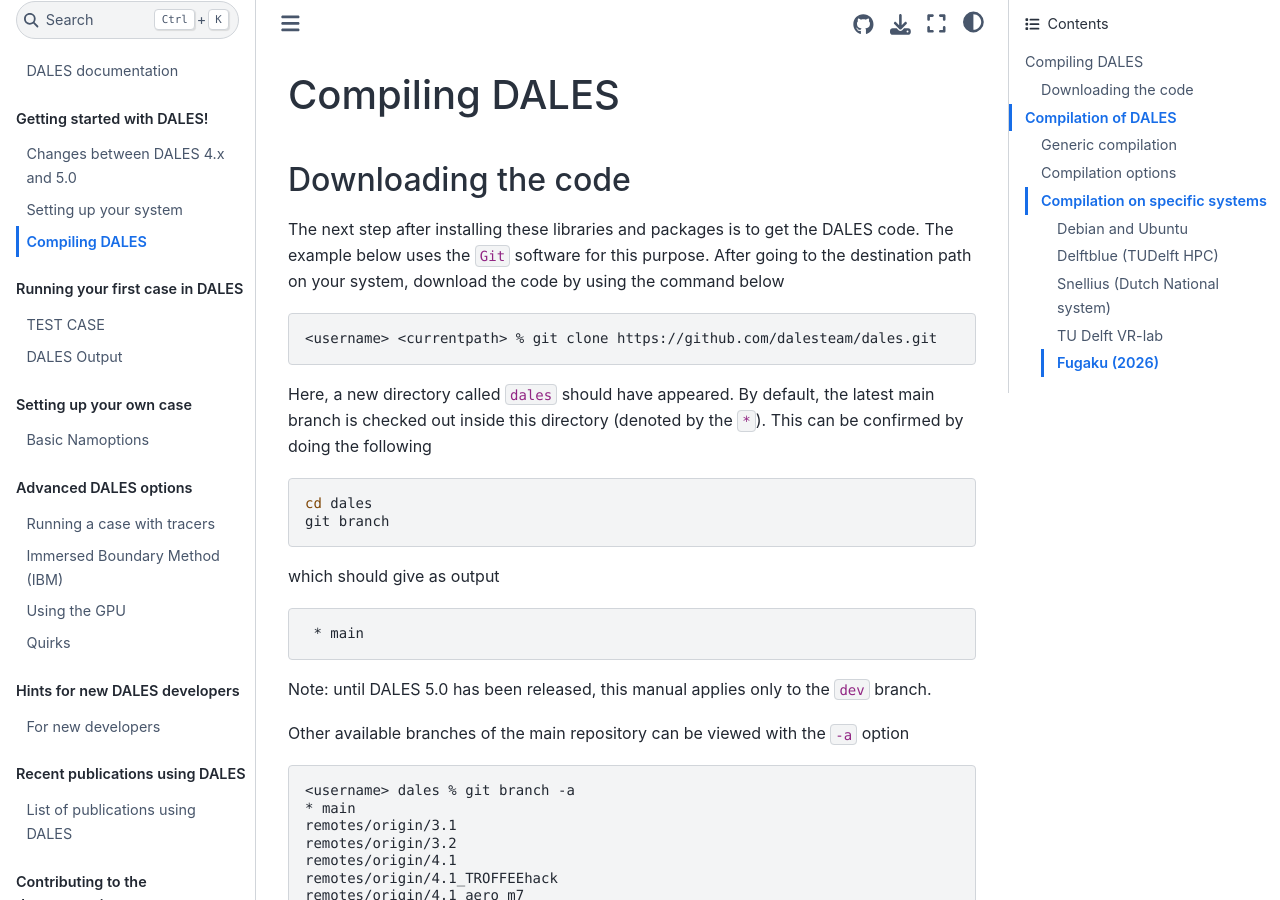
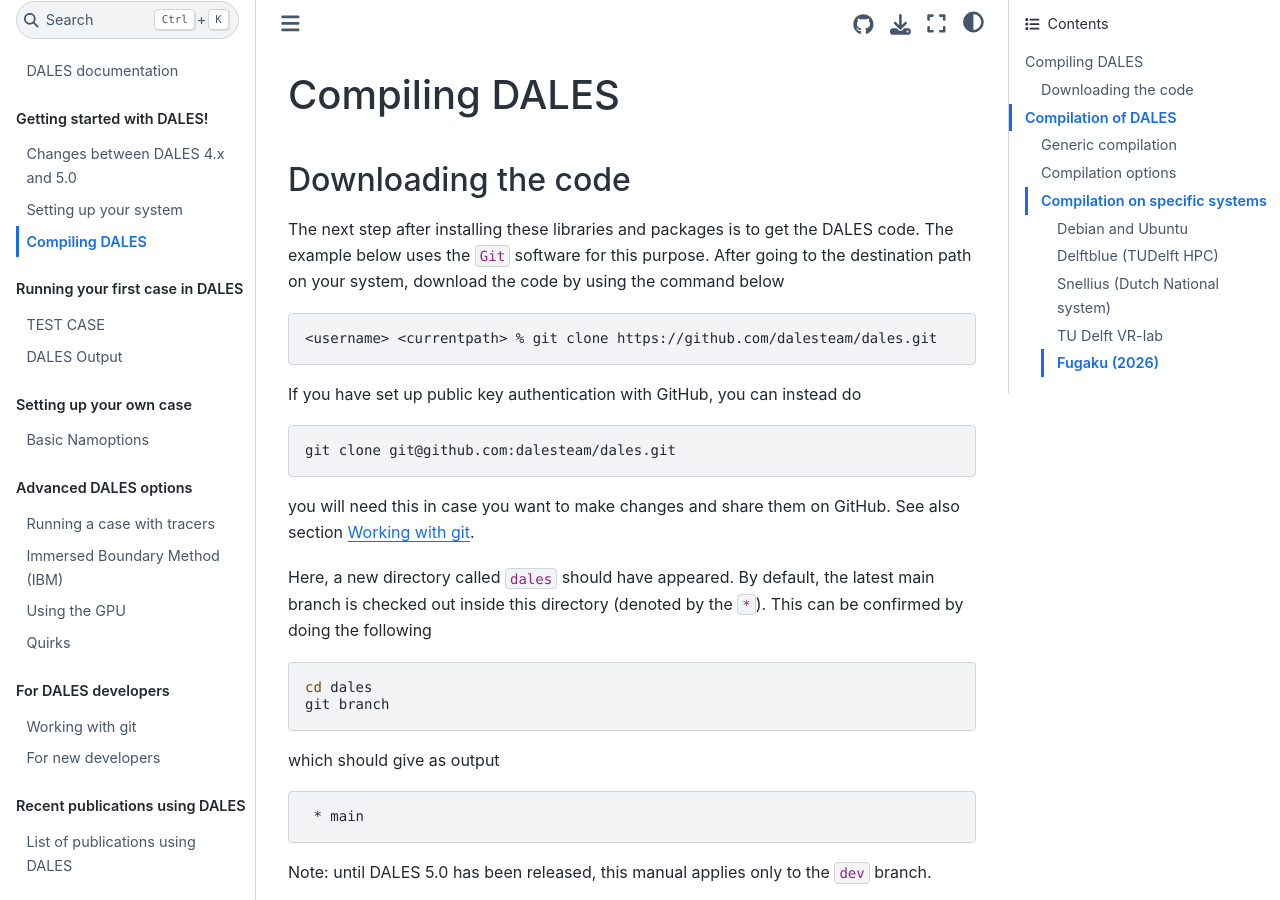
Before and after one commit to dalesteam/dalesdocs, a Jupyter Book: the page built from book/running/compilation.md, in a window 1280 px wide and 900 px high. Built offline with Jupyter Book 1.0.4 settings and Sphinx 7.4.7 and the Sphinx Book theme 1.1.4, drawn with Linux system fonts in a browser that asks for light colours.

Commit message:
add git instructions

````diff
--- a/book/_toc.yml
+++ b/book/_toc.yml
@@ -23,8 +23,9 @@ parts:
       # - file: running/openbcs.ipynb
       - file: running/gpu.md
       - file: running/quirks.md
-  - caption: Hints for new DALES developers
+  - caption: For DALES developers
     chapters:
+      - file: developers/git.md
       - file: developers/developers.md
   - caption:  Recent publications using DALES
     chapters:
--- a/book/running/compilation.md
+++ b/book/running/compilation.md
@@ -6,6 +6,13 @@ The next step after installing these libraries and packages is to get the DALES
 ``` shell
 <username> <currentpath> % git clone https://github.com/dalesteam/dales.git
 ```
+
+If you have set up public key authentication with GitHub, you can instead do
+``` shell
+git clone git@github.com:dalesteam/dales.git
+```
+you will need this in case you want to make changes and share them on GitHub.
+See also section [](sec:git).
 
 Here, a new directory called `dales` should have appeared. By default, the latest main branch is checked out inside this directory (denoted by the `*`). This can be confirmed by doing the following
 ``` shell
````
Also changed, not shown: book/developers/developers.md (+2 -1 lines), book/developers/git.md (added, +72 -0 lines).
